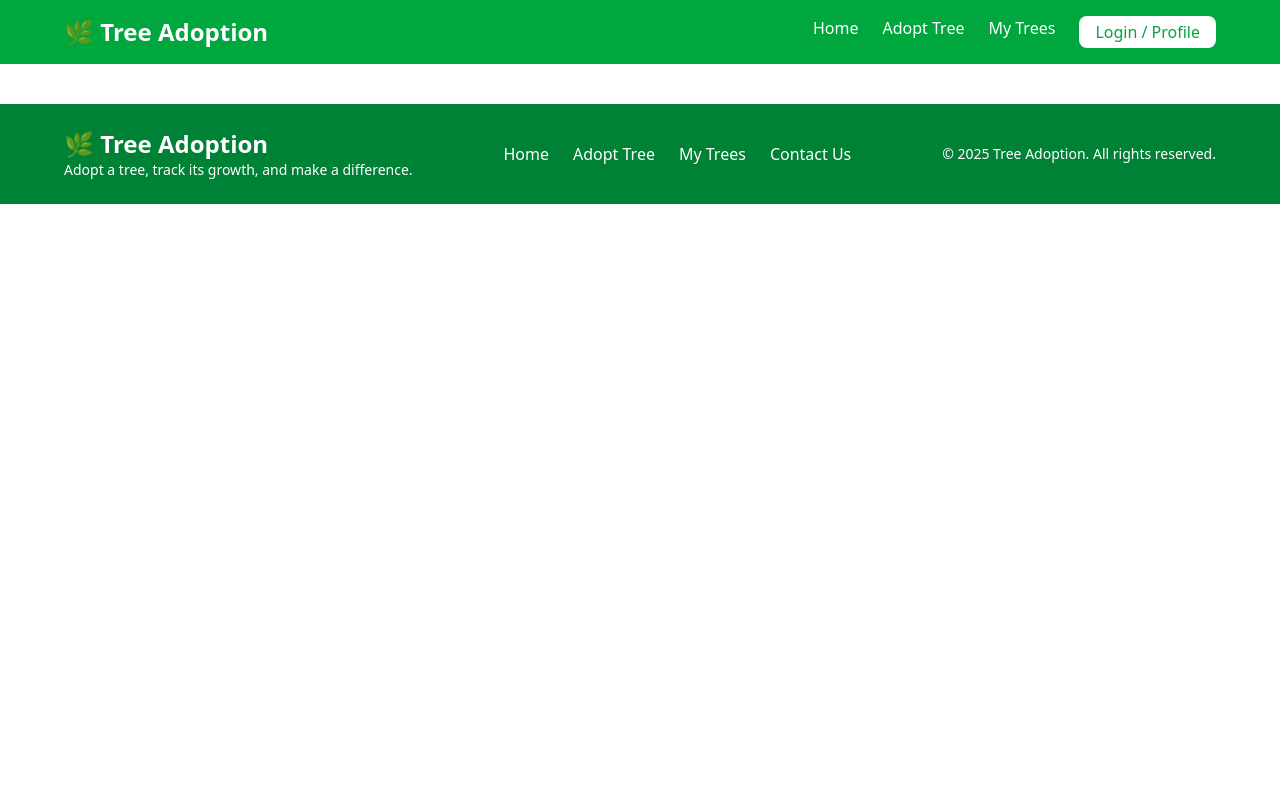
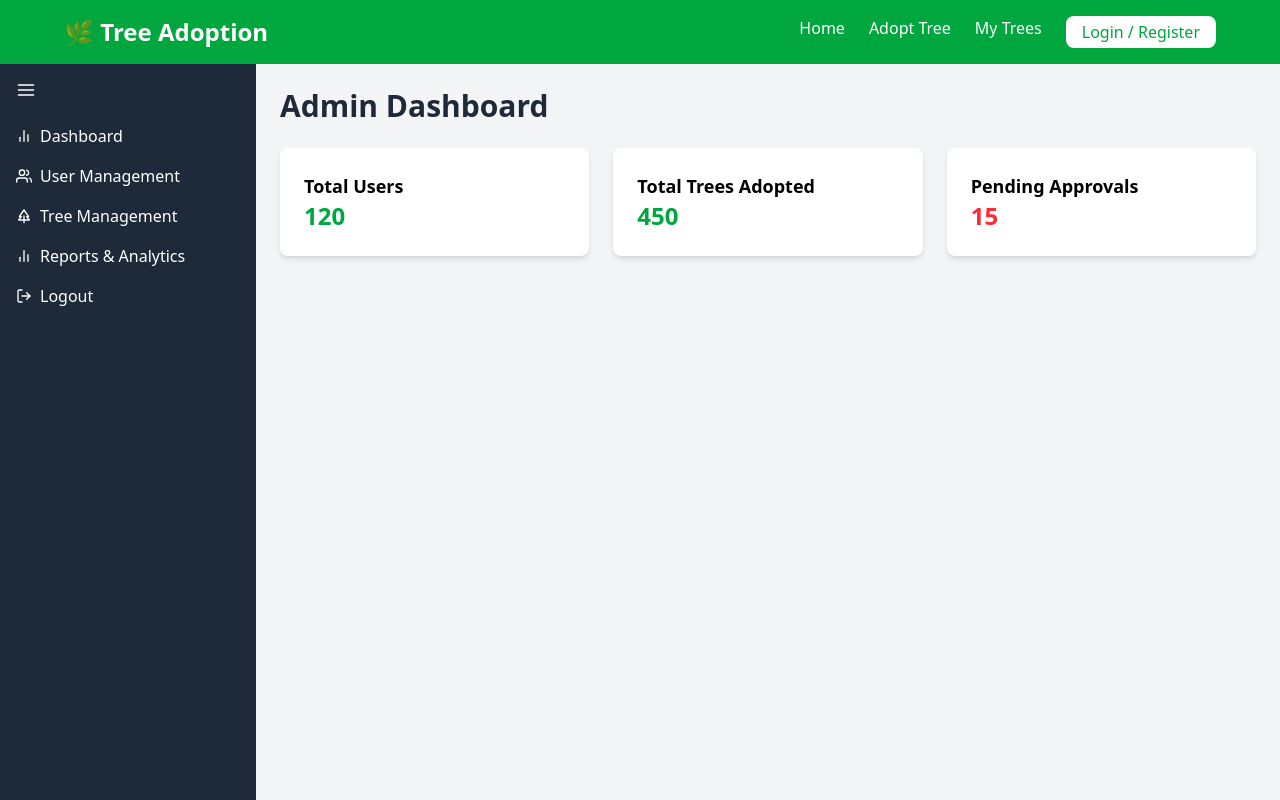
Before and after one commit to ved124578963/test-project, a React (Vite) app: page /admindashboard in a window 1280 px wide. Shown: the top 800 px of the page. Built offline with nearby package versions, Linux system fonts and the light colour scheme.

Commit message:
resolved typo

```diff
--- a/package.json
+++ b/package.json
@@ -16,6 +16,7 @@
     "postcss": "^8.5.2",
     "react": "^19.0.0",
     "react-dom": "^19.0.0",
+    "react-icons": "^5.4.0",
     "react-router-dom": "^7.1.5",
     "tailwindcss": "^4.0.6"
   },
--- a/src/App.jsx
+++ b/src/App.jsx
@@ -4,8 +4,9 @@ import Navbar from './Components/Navbar';
 import Footer from './Components/Footer';
 import Home from './Pages/Home';
 import Login from './Pages/Login';  // Import the Login component
-import Signup from './Pages/SignUp';
+import Signup from './Pages/Signup';
 import AdminLogin from './Pages/Adminlogin';
+import AdminDashboard from './Pages/AdminDashboard';
 
 const App = () => {
   return (
@@ -16,6 +17,7 @@ const App = () => {
         <Route path="/login" element={<Login />} />
         <Route path="/signup" element={<Signup />} />
         <Route path="/adminlogin" element={<AdminLogin />} />
+        <Route path="/admindashboard" element={<AdminDashboard />} />
       </Routes>
       <Footer />
     </BrowserRouter>
--- /dev/null
+++ b/src/Components/AdminSidebar.jsx
@@ -0,0 +1,57 @@
+import { useState } from "react";
+import { Link, useNavigate } from "react-router-dom";
+import { FiUsers, FiBarChart2, FiLogOut, FiMenu } from "react-icons/fi";
+import {TiTree} from "react-icons/ti";
+
+const AdminSidebar = () => {
+  const [isOpen, setIsOpen] = useState(true);
+  const navigate = useNavigate();
+
+  const handleLogout = () => {
+    localStorage.removeItem("admin"); // Clear admin session
+    navigate("/adminlogin"); // Redirect to Admin Login
+  };
+
+  return (
+    <div className={`h-screen bg-gray-800 text-white p-4 ${isOpen ? "w-64" : "w-16"} transition-all`}>
+      <button onClick={() => setIsOpen(!isOpen)} className="mb-6 text-xl">
+        <FiMenu />
+      </button>
+
+      <ul className="space-y-4">
+        <li>
+          <Link to="/admindashboard" className="flex items-center space-x-2 hover:text-green-400">
+            <FiBarChart2 />
+            {isOpen && <span>Dashboard</span>}
+          </Link>
+        </li>
+        <li>
+          <Link to="/admin-users" className="flex items-center space-x-2 hover:text-green-400">
+            <FiUsers />
+            {isOpen && <span>User Management</span>}
+          </Link>
+        </li>
+        <li>
+          <Link to="/admin-trees" className="flex items-center space-x-2 hover:text-green-400">
+            <TiTree />
+            {isOpen && <span>Tree Management</span>}
+          </Link>
+        </li>
+        <li>
+          <Link to="/admin-reports" className="flex items-center space-x-2 hover:text-green-400">
+            <FiBarChart2 />
+            {isOpen && <span>Reports & Analytics</span>}
+          </Link>
+        </li>
+        <li>
+          <button onClick={handleLogout} className="flex items-center space-x-2 hover:text-red-400 w-full">
+            <FiLogOut />
+            {isOpen && <span>Logout</span>}
+          </button>
+        </li>
+      </ul>
+    </div>
+  );
+};
+
+export default AdminSidebar;
--- a/src/Components/Navbar.jsx
+++ b/src/Components/Navbar.jsx
@@ -19,7 +19,7 @@ const Navbar = () => {
           <Link to="/adopt" className="hover:underline">Adopt Tree</Link>
           <Link to="/my-trees" className="hover:underline">My Trees</Link>
           <Link to="/login" className="bg-white text-green-600 px-4 py-1 rounded-lg hover:bg-gray-200">
-            Login / Profile
+            Login / Register
           </Link>
         </div>
 
--- /dev/null
+++ b/src/Pages/AdminDashboard.jsx
@@ -0,0 +1,35 @@
+import AdminSidebar from "../Components/AdminSidebar";
+
+const AdminDashboard = () => {
+  return (
+    <div className="flex h-screen">
+      {/* Sidebar */}
+      <AdminSidebar />
+
+      {/* Main Dashboard Content */}
+      <div className="flex-1 p-6 bg-gray-100">
+        <h1 className="text-3xl font-bold text-gray-800">Admin Dashboard</h1>
+
+        {/* Overview Cards */}
+        <div className="grid grid-cols-1 md:grid-cols-3 gap-6 mt-6">
+          <div className="bg-white p-6 rounded-lg shadow-md">
+            <h2 className="text-lg font-semibold">Total Users</h2>
+            <p className="text-2xl font-bold text-green-600">120</p>
+          </div>
+
+          <div className="bg-white p-6 rounded-lg shadow-md">
+            <h2 className="text-lg font-semibold">Total Trees Adopted</h2>
+            <p className="text-2xl font-bold text-green-600">450</p>
+          </div>
+
+          <div className="bg-white p-6 rounded-lg shadow-md">
+            <h2 className="text-lg font-semibold">Pending Approvals</h2>
+            <p className="text-2xl font-bold text-red-500">15</p>
+          </div>
+        </div>
+      </div>
+    </div>
+  );
+};
+
+export default AdminDashboard;
--- a/src/Pages/Adminlogin.jsx
+++ b/src/Pages/Adminlogin.jsx
@@ -14,7 +14,7 @@ const AdminLogin = () => {
     // Temporary login validation (API will be added later)
     if (username === "admin" && password === "admin123") {
       localStorage.setItem("admin", JSON.stringify({ username })); // Store admin session
-      navigate("/admin-dashboard"); // Redirect to Admin Dashboard
+      navigate("/admindashboard"); // Redirect to Admin Dashboard
     } else {
       setError("Invalid username or password");
     }
```
Also changed, not shown: 1 other file (tests, documents, lock files or other folders).
